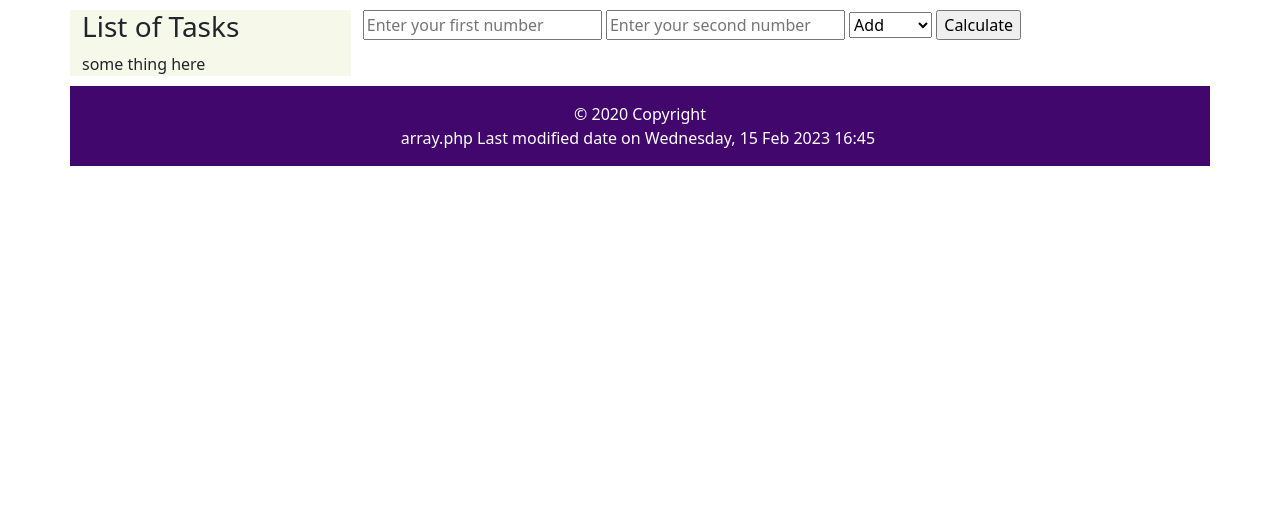
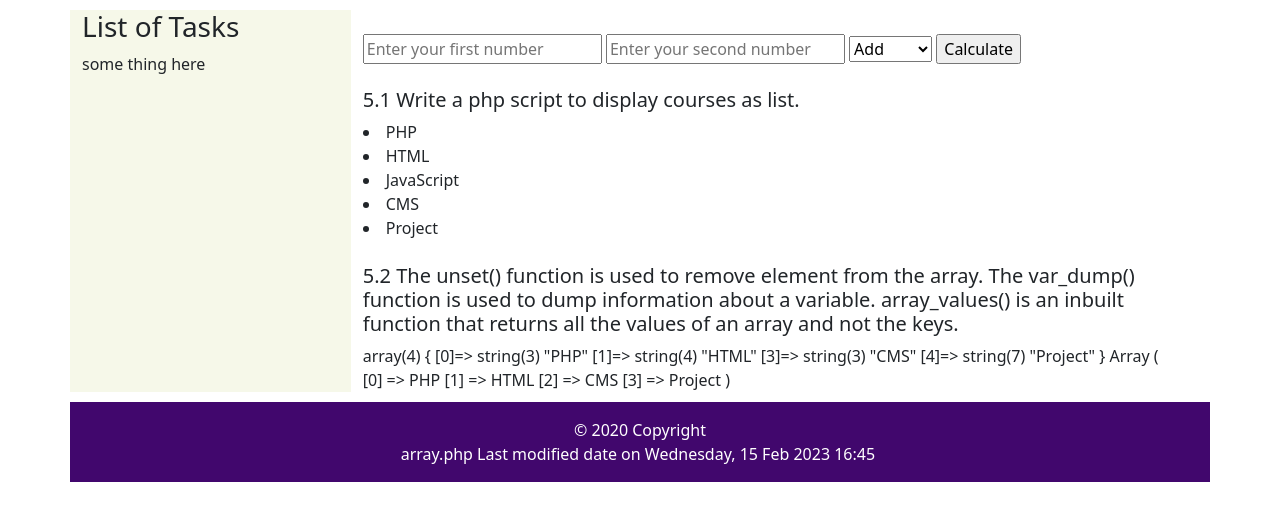
Before and after one commit to rushani22000/hrm_tasks, a PHP site: page /array.php in a window 1280 px wide. Shown: the part 56-577 px from the top of the page. Run offline with PHP 8.4, Linux system fonts and the light colour scheme; data that the repository does not hold is empty.

Commit message:
Updated array.php

```diff
--- a/layout/array.php
+++ b/layout/array.php
@@ -1,5 +1,5 @@
 <?php include "header.php" ?>
-
+<br>
 <form action=""  method="GET">
     <input type="number" placeholder="Enter your first number" name="num1" required>
     <input type="number" placeholder="Enter your second number" name="num2" required>
@@ -39,4 +39,30 @@ if (isset($result)){
     echo "<h2> Result: $result</h2>";
 }
 ?>
+<br>
+<h5> 5.1 Write a php script to display courses as list. </h5>
+<?php
+    $courses=array("PHP", "HTML", "JavaScript", "CMS", "Project");
+
+    foreach ($courses as $value) {
+    echo "<li>".$value . "</li>";
+}
+?>
+<br>
+<h5>5.2 The unset() function is used to remove element from the array. The var_dump()
+    function is used to dump information about a variable.  array_values() is an inbuilt
+     function that returns all the values of an array and not the keys.
+</h5>
+
+<?php
+$courses1=array("PHP", "HTML", "JavaScript", "CMS", "Project");
+
+unset($courses1["2"]);
+var_dump($courses1);
+print_r(array_values($courses1));
+?>
+
+
+
+
 <?php include "footer.php" ?>
```
